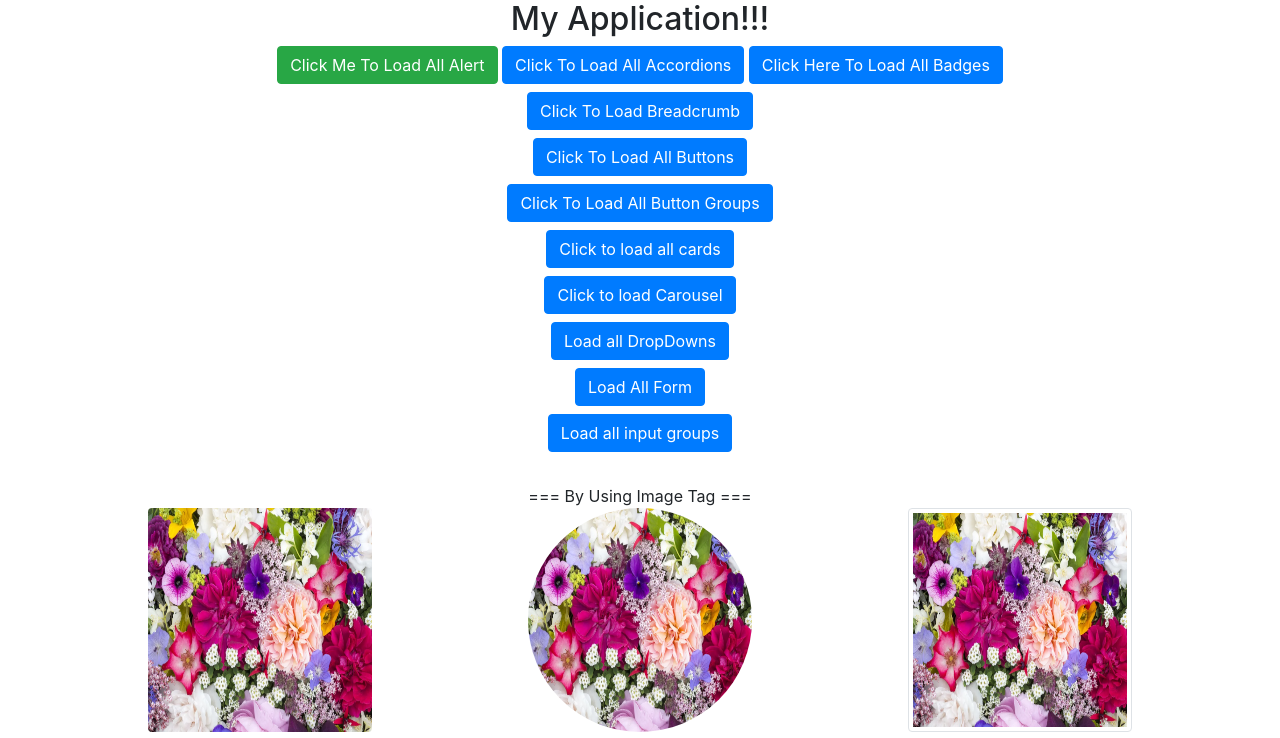
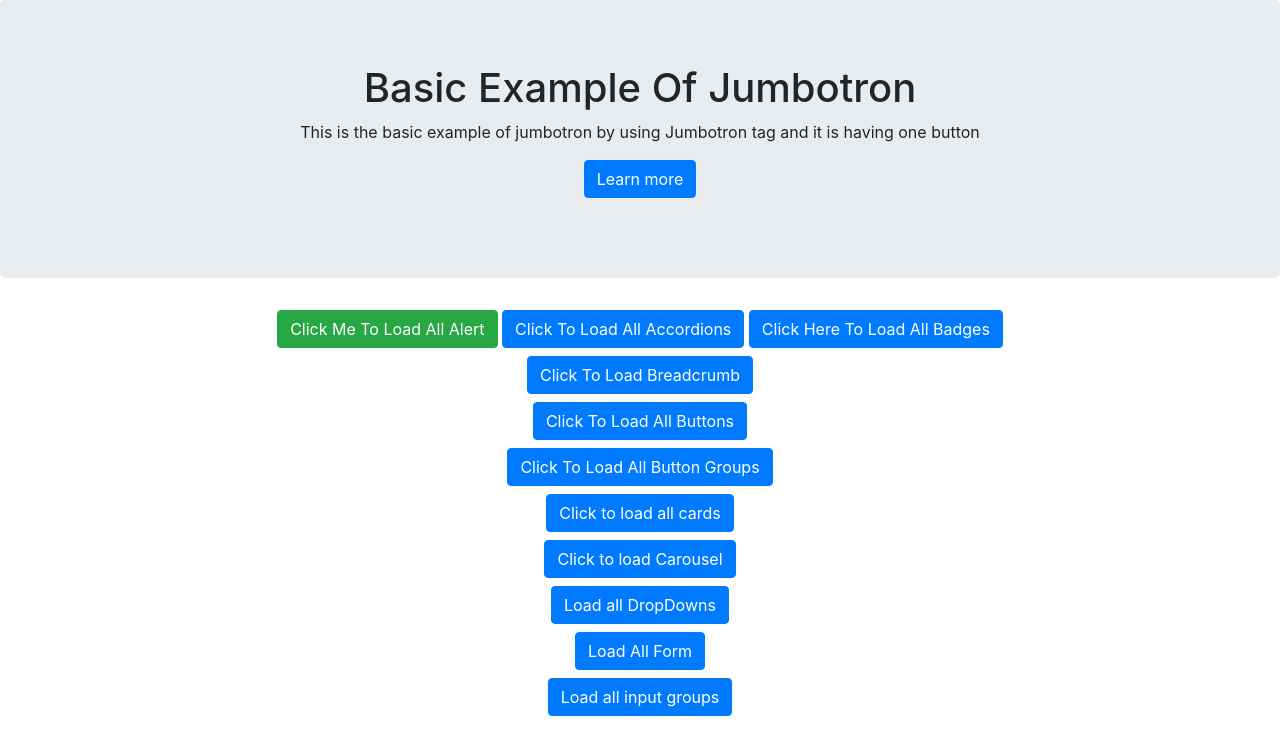
Before and after one commit to Khwajapasha/Boosrtrap-Practice, a React (Create React App) app: page / in a window 1280 px wide. Shown: the top 738 px of the page. Built offline with nearby package versions, Linux system fonts and the light colour scheme.

Commit message:
ImplementedJumbotron

```diff
--- a/src/Component/Header Section/HeaderSection.jsx
+++ b/src/Component/Header Section/HeaderSection.jsx
@@ -1,9 +1,9 @@
-import React from 'react';
-import { MainPageHeader } from "./MainPageHeader";
+import React from "react";
+import { AllJumbotron } from "./JumbotronComponent/AllJumbotron";
 export const HeaderSection = () => {
-    return (
-        <div>
-            <MainPageHeader/>
-        </div>
-    );
+  return (
+    <div>
+      <AllJumbotron />
+    </div>
+  );
 };
--- /dev/null
+++ b/src/Component/Header Section/JumbotronComponent/AllJumbotron.jsx
@@ -0,0 +1,9 @@
+import React from "react";
+import { JumbotronBasicExample } from "./JumbotronBasicExample";
+export const AllJumbotron = () => {
+  return (
+    <div>
+      <JumbotronBasicExample />
+    </div>
+  );
+};
--- /dev/null
+++ b/src/Component/Header Section/JumbotronComponent/JumbotronBasicExample.jsx
@@ -0,0 +1,18 @@
+import React from "react";
+import { Jumbotron, Button } from "react-bootstrap";
+export const JumbotronBasicExample = () => {
+  return (
+    <div>
+      <Jumbotron>
+        <h1>Basic Example Of Jumbotron</h1>
+        <p>
+          This is the basic example of jumbotron by using Jumbotron tag and it
+          is having one button
+        </p>
+        <p>
+          <Button variant="primary">Learn more</Button>
+        </p>
+      </Jumbotron>
+    </div>
+  );
+};
--- a/src/Component/Header Section/MainPageHeader.jsx
+++ /dev/null
@@ -1,9 +0,0 @@
-import React from "react";
-
-export const MainPageHeader = () => {
-  return (
-    <div className="header">
-      <h2>My Application!!!</h2>
-    </div>
-  );
-};
```
Also changed, not shown: src/Component/HomePage/Home.jsx (+3 -4 lines).
